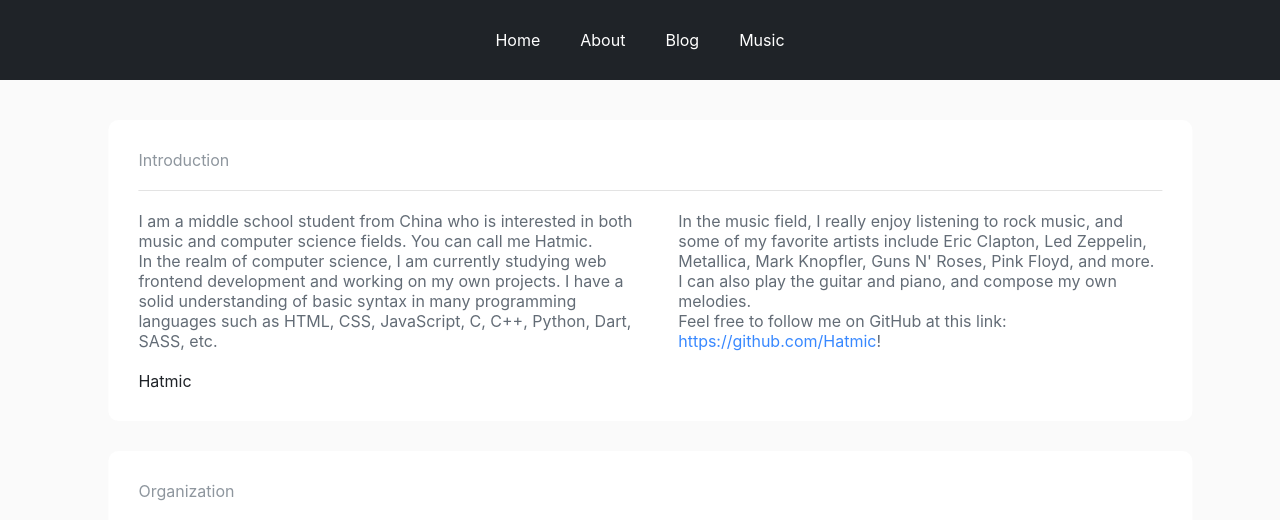
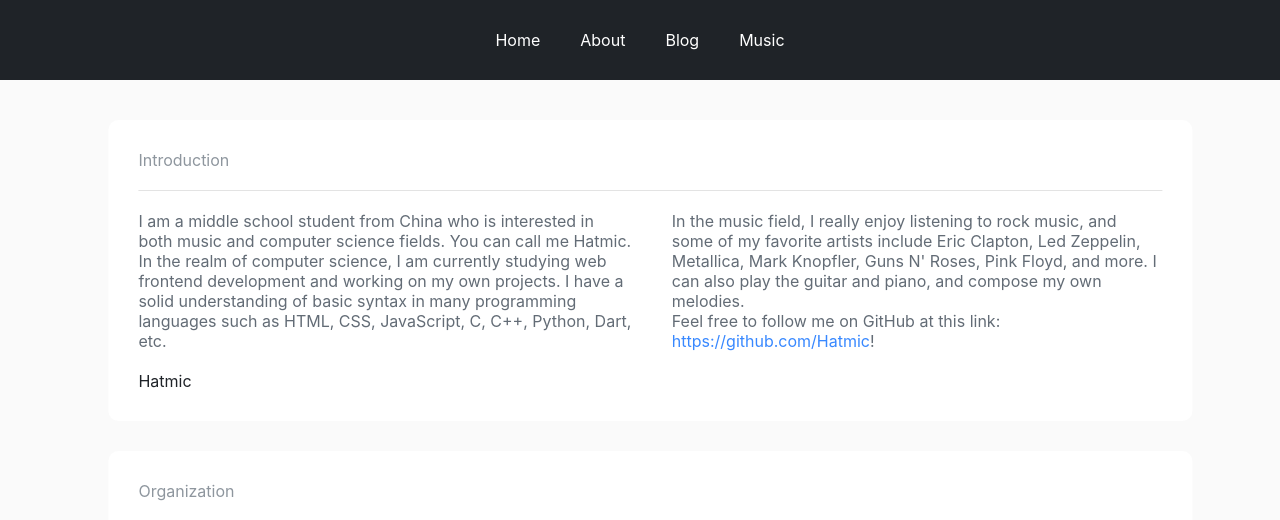
Before and after one commit to Hatmic/Project-Showcase, a plain HTML site: page index.html in a window 1280 px wide. Shown: the top 520 px of the page. Drawn offline with Linux system fonts and the light colour scheme.

Commit message:
Update index.html

```diff
--- a/index.html
+++ b/index.html
@@ -25,7 +25,7 @@
                     I am a middle school student from China who is interested in both music and computer science fields. You can call me Hatmic.
                 </p>
                 <p>
-                    In the realm of computer science, I am currently studying web frontend development and working on my own projects. I have a solid understanding of basic syntax in many programming languages such as HTML, CSS, JavaScript, C, C++, Python, Dart, SASS, etc.
+                    In the realm of computer science, I am currently studying web frontend development and working on my own projects. I have a solid understanding of basic syntax in many programming languages such as HTML, CSS, JavaScript, C, C++, Python, Dart, etc.
                 </p>
             </span>
 
```
